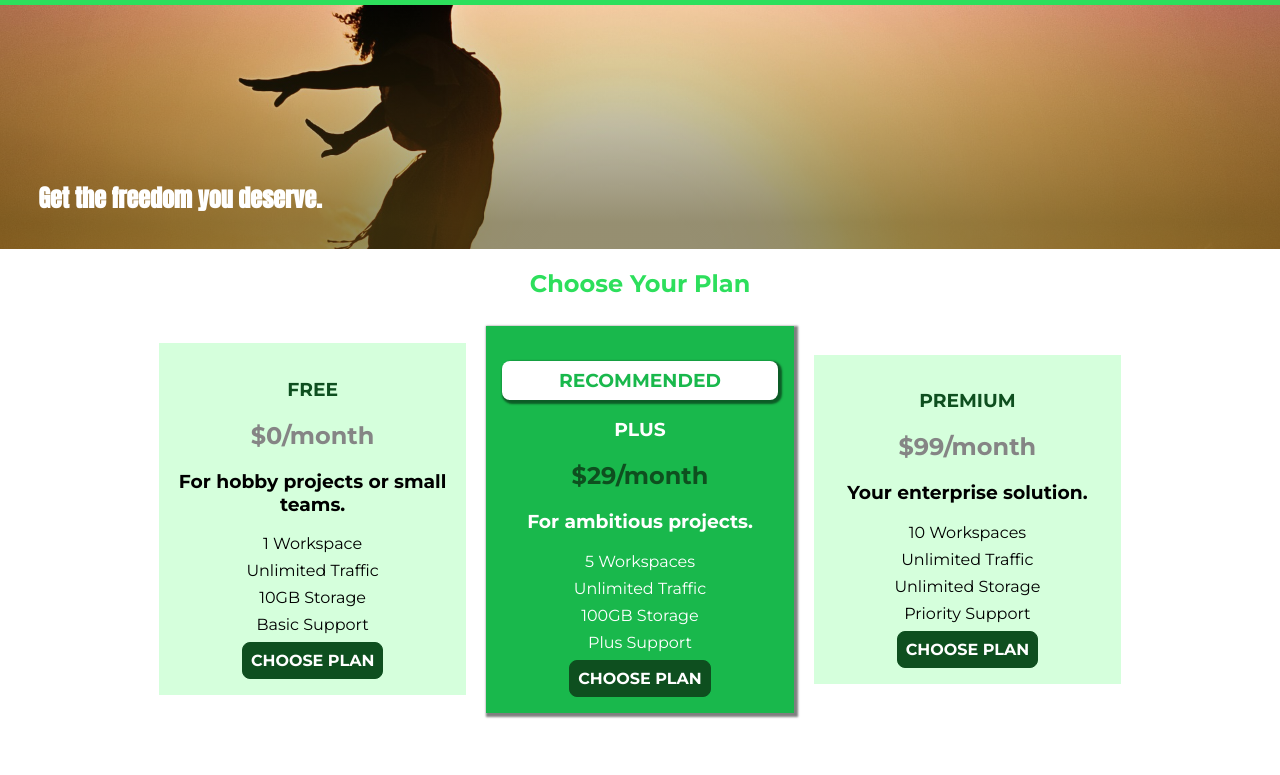
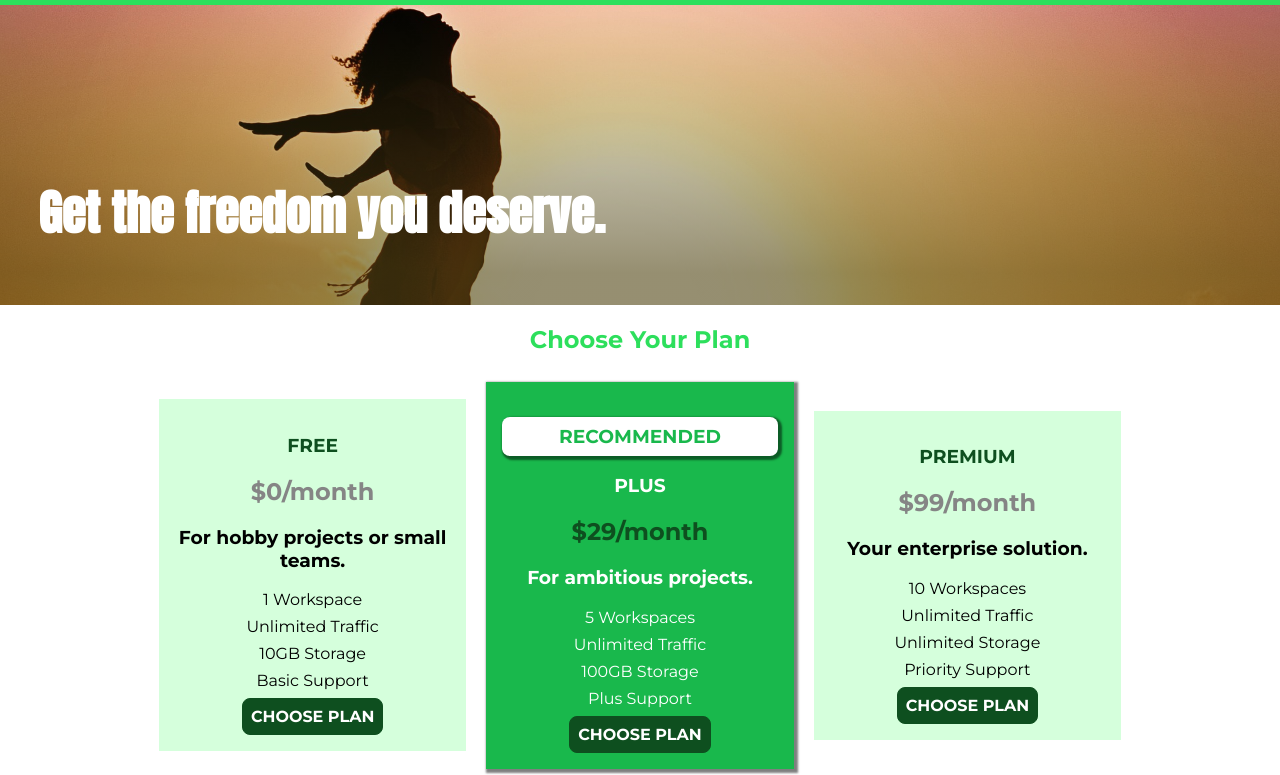
Before and after one commit to nathipg/css-udemy, a plain HTML site: page project/index.html in a window 1280 px wide. Shown: the part 59-834 px from the top of the page. Drawn offline with Linux system fonts and the light colour scheme.

Commit message:
First media query

```diff
--- a/project/main.css
+++ b/project/main.css
@@ -8,17 +8,29 @@
     position: relative;
 }
 
-.section-title {
-    color: #2ddf5c;
-    text-align: center;
-}
-
 #product-overview h1 {
     color: white;
     font-family: 'Anton', sans-serif;
     position: absolute;
     bottom: 5%;
     left: 3%;
+    font-size: 1.6rem;
+}
+
+@media (min-width: 40rem) {
+    #product-overview {
+        height: 40vh;
+        background-position: 50% 25%;
+    }
+
+    #product-overview h1 {
+        font-size: 3rem;
+    }
+}
+
+.section-title {
+    color: #2ddf5c;
+    text-align: center;
 }
 
 .plan__list {
```
Also changed, not shown: project/customers/index.html (+1 -1 lines), project/packages/index.html (+1 -0 lines).
